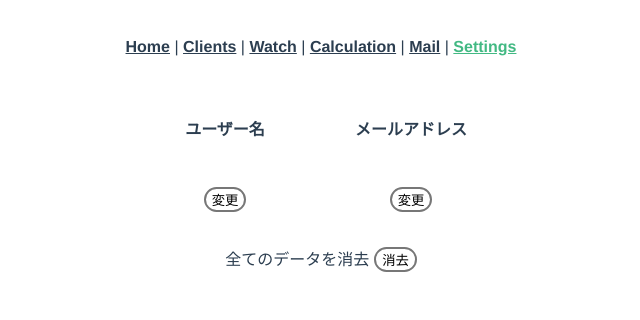
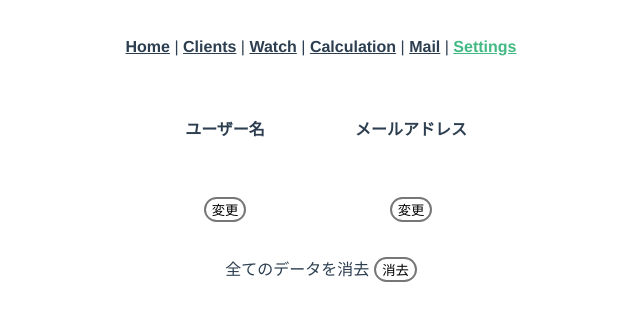
Before and after one commit to aiwaka/tutor_tools, a Vue app: page /settings in a window 1280 px wide. Shown: the top 320 px of the page, without its empty margins (319-959 px from the left). Built offline with nearby package versions, Linux system fonts and the light colour scheme.

Commit message:
view change (2bite letter)

```diff
--- a/src/components/BlockWithChanger.vue
+++ b/src/components/BlockWithChanger.vue
@@ -4,6 +4,8 @@
         <div class="label" v-if="label">{{label}}</div>
         <div class="text-space" v-if="show && !foldFlag" v-on:click="textClick">{{text}}</div>
         <div class="text-space" v-if="show && foldFlag" v-on:click="textClick">{{viewText}}</div>
+
+
         <button v-if="show" v-on:click.prevent="change">変更</button>
         <input class="text-input" :type="inputType" v-if="!show" v-model="newText" />
         <button v-if="!show" v-on:click.prevent="save">保存</button>
@@ -34,13 +36,13 @@ export default {
     },
     computed: {
         foldFlag() {
-            return this.text.length > 25
+            return this.text.length > 17
         },
         viewText() {
             if (this.foldFlag) {
-                return this.text.slice(0, 25) + '...'
+                return this.text.slice(0, 17) + '...'
             } else {
-                return ''
+                return 'folded'
             }
         }
     },
@@ -69,7 +71,7 @@ export default {
     flex-direction: column;
     justify-content: space-between;
     align-items: center;
-    height: 10rem;
+    height: 11rem;
 }
 .text-space {
     width: 10rem;
```
